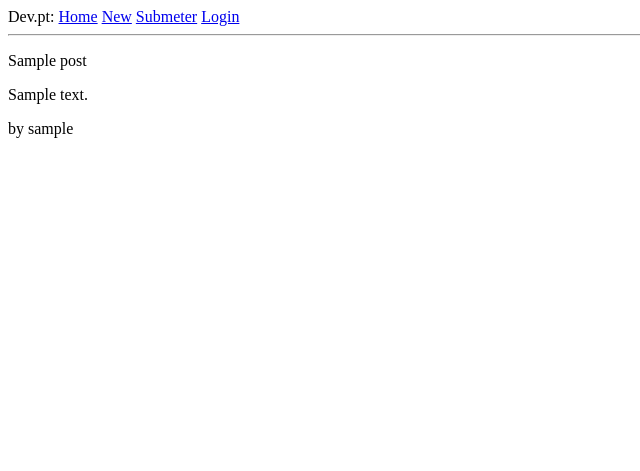
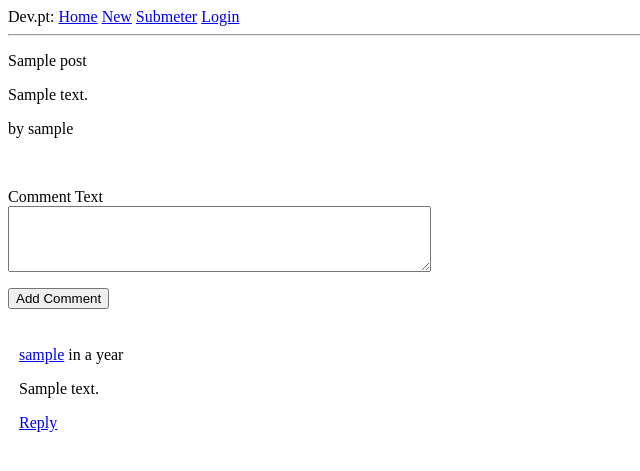
Before and after one commit to duarteocarmo/flask_hackernews, a Flask app: page /post/1 in a window 1280 px wide. Shown: the top 471 px of the page, without its empty margins (0-640 px from the left). Run offline with Flask 2, Linux system fonts and the light colour scheme; tables that the repository leaves empty hold one stand-in row (values such as "Sample post"); some libraries are stand-ins or nearby versions.

Commit message:
added comments and markdown

```diff
--- a/app/__init__.py
+++ b/app/__init__.py
@@ -7,6 +7,7 @@ from flask_login import LoginManager
 import os
 from logging.handlers import RotatingFileHandler
 import logging
+from flaskext.markdown import Markdown
 
 app = Flask(__name__)
 app.config.from_object(Config)
@@ -15,6 +16,7 @@ migrate = Migrate(app, db)
 login = LoginManager(app)
 login.login_view = "login"
 moment = Moment(app)
+markdown = Markdown(app)
 
 if not app.debug:
     if not os.path.exists("logs"):
--- a/app/comment.json
+++ /dev/null
@@ -1,5 +0,0 @@
-{"author":"deanzynut","author_flair_css_class":"woodcutting","author_flair_text":"99 wcing btw","body":"FUCKING TORY","can_gild":true,"controversiality":0,"created_utc":1506816000,"distinguished":null,"edited":false,"gilded":0,"id":"dnqik17","is_submitter":true,"link_id":"t3_73gw9b","parent_id":"t1_dnqdo99","permalink":"/r/2007scape/comments/73gw9b/carls_platebody/dnqik17/","retrieved_on":1509189606,"score":18,"stickied":false,"subreddit":"2007scape","subreddit_id":"t5_2wbww"}
-{"author":"OfullOstomacheO","author_flair_css_class":null,"author_flair_text":null,"body":"I see a water dragon ","can_gild":true,"controversiality":0,"created_utc":1506816000,"distinguished":null,"edited":false,"gilded":0,"id":"dnqik18","is_submitter":false,"link_id":"t3_73i6z3","parent_id":"t3_73i6z3","permalink":"/r/mildlyinteresting/comments/73i6z3/this_brick_reminded_me_of_charlie_chaplin/dnqik18/","retrieved_on":1509189606,"score":1,"stickied":false,"subreddit":"mildlyinteresting","subreddit_id":"t5_2ti4h"}
-{"author":"PlusOn3","author_flair_css_class":"green","author_flair_text":"Sub 2:30 4x4 (2cep) YT: Plus Two","body":"Wait. The Michigan what? Where is this? Is this like U of M club or a just state of Michigan?","can_gild":true,"controversiality":0,"created_utc":1506816000,"distinguished":null,"edited":false,"gilded":0,"id":"dnqik19","is_submitter":false,"link_id":"t3_73g65l","parent_id":"t1_dnq4z9q","permalink":"/r/Cubers/comments/73g65l/but_hey_why_not/dnqik19/","retrieved_on":1509189606,"score":1,"stickied":false,"subreddit":"Cubers","subreddit_id":"t5_2r6a3"}
-{"author":"yeee_bot","author_flair_css_class":null,"author_flair_text":null,"body":"ye fam","can_gild":true,"controversiality":0,"created_utc":1506816000,"distinguished":null,"edited":false,"gilded":0,"id":"dnqik1a","is_submitter":false,"link_id":"t3_73hvr0","parent_id":"t1_dnqijyp","permalink":"/r/teenagers/comments/73hvr0/im_hungry/dnqik1a/","retrieved_on":1509189606,"score":2,"stickied":false,"subreddit":"teenagers","subreddit_id":"t5_2rjli"}
-{"author":"grrrrreat","author_flair_css_class":null,"author_flair_text":null,"body":"143417804| &gt; United States Anonymous (ID: LIAKFEVH)\n\n&gt;&gt;143412250 (OP)\noldfag here\n\n2016: Hillary\n2012: Obama\n2008: Obama\n2004: Kerry\n2000: Buchanan\n1996: Dole\n1992: Bush\n1988: Bush\n1984: Reagan\n\t\t\t","can_gild":true,"controversiality":0,"created_utc":1506816000,"distinguished":null,"edited":false,"gilded":0,"id":"dnqik1b","is_submitter":true,"link_id":"t3_73dvyh","parent_id":"t3_73dvyh","permalink":"/r/4chan4trump/comments/73dvyh/143412250who_have_you_voted_for_pol_ill_start/dnqik1b/","retrieved_on":1509189606,"score":1,"stickied":false,"subreddit":"4chan4trump","subreddit_id":"t5_3hds7"}
--- a/app/forms.py
+++ b/app/forms.py
@@ -86,3 +86,8 @@ class PostForm(FlaskForm):
     def validate_url(self, url):
         if len(self.text.data) > 0:
             raise ValidationError("Please choose text or link post.")
+
+
+class CommentForm(FlaskForm):
+    text = TextAreaField("Comment Text", validators=[DataRequired(), Length(min=1, max=280)])
+    submit = SubmitField("Add Comment")
--- a/app/models.py
+++ b/app/models.py
@@ -1,13 +1,12 @@
 from datetime import datetime, timedelta
 from urllib.parse import urlparse
 
-
 from flask_login import UserMixin
+from sqlalchemy import case, func
+from sqlalchemy.ext.hybrid import hybrid_method
 from werkzeug.security import check_password_hash, generate_password_hash
 
 from app import db, login
-from sqlalchemy.ext.hybrid import hybrid_method
-from sqlalchemy import case, func
 
 
 class User(UserMixin, db.Model):
@@ -16,7 +15,7 @@ class User(UserMixin, db.Model):
     email = db.Column(db.String(120), index=True, unique=True)
     password_hash = db.Column(db.String(128))
     posts = db.relationship("Post", backref="author", lazy="dynamic")
-    comments = db.relationship("Comment", backref="comment_author", lazy="dynamic")
+    comments = db.relationship("Comment", backref="author", lazy="dynamic")
     about_me = db.Column(db.String(140))
     karma = db.Column(db.Integer, default=1)
     timestamp = db.Column(db.DateTime, index=True, default=datetime.utcnow())
@@ -57,6 +56,9 @@ class Post(db.Model):
         if str(url).endswith(".pdf"):
             self.title += " [pdf]"
 
+    def total_comments(self):
+        return len(Comment.query.filter_by(post_id=self.id).all())
+
     def set_score(self, gravity=1.8):
         datetime_difference = datetime.utcnow() - self.timestamp
         hours_passed = (
@@ -83,19 +85,24 @@ class Comment(db.Model):
     id = db.Column(db.Integer, primary_key=True)
     text = db.Column(db.String(140))
     user_id = db.Column(db.Integer, db.ForeignKey("user.id"))
-    timestamp = db.Column(db.DateTime(), default=datetime.utcnow, index=True)
+    timestamp = db.Column(db.DateTime, index=True, default=datetime.utcnow())
     path = db.Column(db.Text, index=True)
-    parent_id = db.Column(db.Integer, db.ForeignKey('comment.id'))
+    parent_id = db.Column(db.Integer, db.ForeignKey("comment.id"))
     replies = db.relationship(
-        'Comment', backref=db.backref('parent', remote_side=[id]),
-        lazy='dynamic')
+        "Comment", backref=db.backref("parent", remote_side=[id]), lazy="dynamic"
+    )
+    post_id = db.Column(db.Integer, db.ForeignKey("post.id"))
+    thread_timestamp = db.Column(db.DateTime, index=True, default=datetime.utcnow())
 
     def save(self):
         db.session.add(self)
         db.session.commit()
-        prefix = self.parent.path + '.' if self.parent else ''
-        self.path = prefix + '{:0{}d}'.format(self.id, self._N)
+        prefix = self.parent.path + "." if self.parent else ""
+        self.path = prefix + "{:0{}d}".format(self.id, self._N)
         db.session.commit()
 
     def level(self):
         return len(self.path) // self._N - 1
+
+    def __repr__(self):
+        return f"<Comment: {self.text} Post: {self.post_id} User: {self.user_id}>"
--- a/app/routes.py
+++ b/app/routes.py
@@ -1,15 +1,27 @@
-from flask import render_template, flash, redirect, url_for, request
-from flask_login import login_user, logout_user, current_user, login_required
+from datetime import datetime
+
+from flask import flash, redirect, render_template, request, url_for
+from flask_login import current_user, login_required, login_user, logout_user
 from werkzeug.urls import url_parse
+
 from app import app, db
-from app.forms import LoginForm, RegistrationForm, EditProfileForm, PostForm
-from app.models import User, Post, Vote
-from datetime import datetime
-from sqlalchemy import func
+from app.forms import (
+    CommentForm,
+    EditProfileForm,
+    LoginForm,
+    PostForm,
+    RegistrationForm,
+)
+from app.models import Comment, Post, User, Vote
 
+
+# TODO Post Deletio
 # TODO Pagination
-# TODO comments (and all that comes with that shit)
+# TODO DeadPosts
 # TODO moderation of user posts
+# TODO login page does not redirect to previous (commenting example)
+# TODO lost my password
+# TODO comment scores
 
 
 @app.route("/")
@@ -21,6 +33,7 @@ def index():
         db.session.commit()
     posts = Post.query.order_by(Post.pop_score.desc()).limit(50)
     return render_template("index.html", posts=posts)
+
 
 @app.route("/new")
 def new():
@@ -70,7 +83,9 @@ def register():
 @app.route("/user/<username>", methods=["GET"])
 def user(username):
     user = User.query.filter_by(username=username).first_or_404()
-    return render_template("user.html", user=user)
+    return render_template(
+        "user.html", user=user, title=f"Profile: {username}"
+    )
 
 
 @app.route("/edit_profile", methods=["GET", "POST"])
@@ -88,7 +103,9 @@ def edit_profile():
         form.username.data = current_user.username
         form.about_me.data = current_user.about_me
         form.email.data = current_user.email
-    return render_template("edit_profile.html", title="Edit Profile", form=form)
+    return render_template(
+        "edit_profile.html", title="Edit Profile", form=form
+    )
 
 
 @app.route("/submit", methods=["GET", "POST"])
@@ -128,13 +145,33 @@ def upvote(post_id):
         return redirect(url_for("index"))
 
 
-@app.route("/post/<post_id>", methods=["GET"])
+@app.route("/post/<post_id>", methods=["GET", "POST"])
 def post_page(post_id):
     post = Post.query.filter_by(id=post_id).first_or_404()
-    if not post.text:
-        return render_template("404.html")
-    else:
-        return render_template("post.html", post=post)
+
+    comments = (
+        Comment.query.filter_by(post_id=post.id)
+        .order_by(Comment.thread_timestamp.desc(), Comment.path.asc())
+        .all()
+    )
+    form = CommentForm()
+    if form.validate_on_submit():
+        if current_user.is_authenticated:
+            comment = Comment(
+                text=form.text.data,
+                author=current_user,
+                post_id=post.id,
+                timestamp=datetime.utcnow(),
+                thread_timestamp=datetime.utcnow(),
+            )
+            comment.save()
+            return redirect(url_for("post_page", post_id=post.id))
+        else:
+            return redirect(url_for("login"))
+
+    return render_template(
+        "post.html", post=post, form=form, comments=comments, title=post.title
+    )
 
 
 @app.route("/submissions/<username>", methods=["GET"])
@@ -142,3 +179,22 @@ def user_submissions(username):
     user = User.query.filter_by(username=username).first_or_404()
     posts = Post.query.filter_by(author=user)
     return render_template("index.html", posts=posts)
+
+
+@app.route("/reply/<comment_id>", methods=["GET", "POST"])
+@login_required
+def reply(comment_id):
+    parent = Comment.query.filter_by(id=comment_id).first_or_404()
+    form = CommentForm()
+    if form.validate_on_submit():
+        comment = Comment(
+            text=form.text.data,
+            author=current_user,
+            post_id=parent.post_id,
+            parent_id=parent.id,
+            timestamp=datetime.utcnow(),
+            thread_timestamp=parent.thread_timestamp,
+        )
+        comment.save()
+        return redirect(url_for("post_page", post_id=parent.post_id))
+    return render_template("reply.html", comment=parent, form=form)
--- a/app/templates/post.html
+++ b/app/templates/post.html
@@ -1,8 +1,57 @@
 {% extends "base.html" %}
 
 {% block content %}
+
 <p>{{ post.title }}</p>
-<p>{{ post.text }}</p>
+{% if post.text %}
+{% filter markdown %}
+{{ post.text }}
+{% endfilter %}
+{% endif %}
 <p>by {{post.author.username }}</p>
 
+
+<br>
+
+<form action="" method="post">
+    {{ form.hidden_tag() }}
+    <p>
+        {{ form.text.label }}<br>
+        {{ form.text(cols=50, rows=4) }}<br>
+        {% for error in form.text.errors %}
+        <span style="color: red;">[{{ error }}]</span>
+        {% endfor %}
+    </p>
+    <p>{{ form.submit() }}</p>
+</form>
+
+
+<br>
+
+{% for comment in comments %}
+<table>
+    <tbody>
+        <tr>
+        <td width="{{ comment.level() * 40}}" height="1"></td>
+        <td valign="top">
+            <center>
+                <!--<a href=""> <div>Vota</div> </a>-->
+            <a href=""> <div> </div> </a>
+            </center>
+        </td>
+        <td>
+            <div><span><a href="{{ url_for('user', username=comment.author.username) }}">{{ comment.author.username }}</a></span><span> {{ moment(comment.timestamp).fromNow() }}</span></div>
+            <div>
+
+                    {% filter markdown %}{{ comment.text }}{% endfilter %}
+
+            <div>
+                <p><a href="{{url_for('reply', comment_id=comment.id)}}"><u>Reply</u></a></p>
+            </div>
+            </div>
+        </td>
+        </tr>
+    </tbody>
+</table>
+{% endfor %}
 {% endblock %}
--- a/config.py
+++ b/config.py
@@ -9,3 +9,4 @@ class Config(object):
         "DATABASE_URL"
     ) or "sqlite:///" + os.path.join(basedir, "app.db")
     SQLALCHEMY_TRACK_MODIFICATIONS = False
+    POST_PER_PAGE = 3
```
Also changed, not shown: app/templates/index.html (+9 -8 lines), app/templates/reply.html (added, +24 -0 lines), requirements.txt (added, +11 -0 lines), 3 other files.
